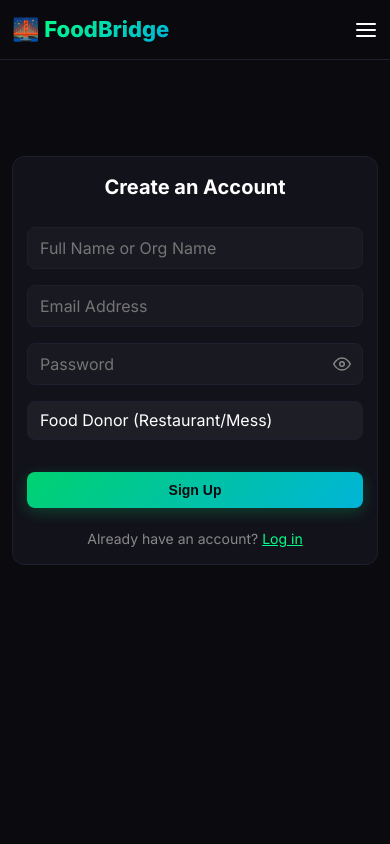
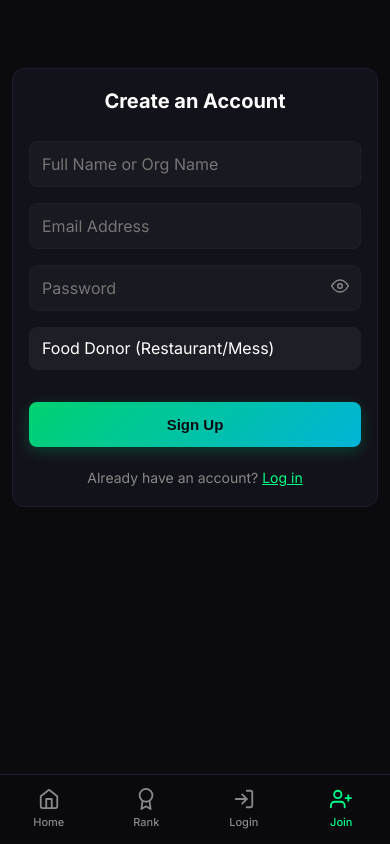
Before and after one commit to uddhav1001/Foodbridge-, a React (Vite) app in the folder frontend/: page /register in a window 390 px wide. Built offline with nearby package versions, Linux system fonts and the light colour scheme; no server answers.

Commit message:
Convert responsive layout to true PWA mobile app with Bottom Tab nav and meta tags

```diff
--- a/frontend/src/components/Navbar.jsx
+++ b/frontend/src/components/Navbar.jsx
@@ -1,14 +1,13 @@
-import { Link, useNavigate } from 'react-router-dom';
+import { Link, useNavigate, useLocation } from 'react-router-dom';
 import { useAuth } from '../context/AuthContext';
 import { useTranslation } from 'react-i18next';
-import { useState } from 'react';
-import { FiMenu, FiX } from 'react-icons/fi';
+import { FiHome, FiAward, FiLogOut, FiLogIn, FiUserPlus } from 'react-icons/fi';
 
 const Navbar = () => {
     const { user, logout } = useAuth();
     const { t, i18n } = useTranslation();
     const navigate = useNavigate();
-    const [menuOpen, setMenuOpen] = useState(false);
+    const location = useLocation();
 
     const toggleLanguage = () => {
         const newLang = i18n.language === 'en' ? 'hi' : 'en';
@@ -17,14 +16,18 @@ const Navbar = () => {
 
     const handleLogout = () => {
         logout();
-        setMenuOpen(false);
         navigate('/');
     };
 
-    const closeMenu = () => setMenuOpen(false);
+    const isActive = (path) => location.pathname.includes(path);
+
+    // Dynamic routing for home based on role
+    const homeRoute = user ? `/${user.role}-dashboard` : '/';
 
     return (
-        <nav style={{
+        <>
+            {/* Desktop Top Navbar */}
+            <nav className="desktop-nav" style={{
                 background: 'rgba(10, 10, 15, 0.9)',
                 backdropFilter: 'blur(12px)',
                 borderBottom: '1px solid var(--border)',
@@ -33,38 +36,19 @@ const Navbar = () => {
                 padding: '12px 0'
             }}>
                 <div className="container" style={{ display: 'flex', justifyContent: 'space-between', alignItems: 'center' }}>
-                <Link to="/" style={{ textDecoration: 'none', fontSize: '22px', fontWeight: '800' }} onClick={closeMenu}>
+                    <Link to="/" style={{ textDecoration: 'none', fontSize: '22px', fontWeight: '800' }}>
                         🌉 <span className="gradient-text">{t('app_name')}</span>
                     </Link>
 
-                {/* Hamburger Button - visible only on mobile via CSS */}
-                <button
-                    className="hamburger"
-                    onClick={() => setMenuOpen(!menuOpen)}
-                    style={{
-                        display: 'none',
-                        background: 'none',
-                        border: 'none',
-                        color: '#fff',
-                        cursor: 'pointer',
-                        fontSize: '24px',
-                        alignItems: 'center',
-                        justifyContent: 'center',
-                    }}
-                >
-                    {menuOpen ? <FiX size={24} /> : <FiMenu size={24} />}
-                </button>
-
-                {/* Nav Links */}
-                <div className={`nav-links ${menuOpen ? 'open' : ''}`} style={{ display: 'flex', gap: '20px', alignItems: 'center' }}>
+                    <div style={{ display: 'flex', gap: '20px', alignItems: 'center' }}>
                         <button onClick={toggleLanguage} style={{ background: 'none', border: 'none', color: '#fff', cursor: 'pointer', fontSize: '14px' }}>
                             🌐 {i18n.language.toUpperCase()}
                         </button>
 
                         {user ? (
                             <>
-                            <Link to={`/${user.role}-dashboard`} style={{ color: '#fff', textDecoration: 'none' }} onClick={closeMenu}>{t('dashboard')}</Link>
-                            <Link to="/leaderboard" style={{ color: '#fff', textDecoration: 'none' }} onClick={closeMenu}>{t('leaderboard')}</Link>
+                                <Link to={homeRoute} style={{ color: '#fff', textDecoration: 'none' }}>{t('dashboard')}</Link>
+                                <Link to="/leaderboard" style={{ color: '#fff', textDecoration: 'none' }}>{t('leaderboard')}</Link>
                                 <div style={{ padding: '4px 12px', background: 'var(--card)', borderRadius: '20px', border: '1px solid var(--border)', fontSize: '14px' }}>
                                     {user.points || 0} ✨
                                 </div>
@@ -72,13 +56,45 @@ const Navbar = () => {
                             </>
                         ) : (
                             <>
-                            <Link to="/login" style={{ color: '#fff', textDecoration: 'none' }} onClick={closeMenu}>{t('login')}</Link>
-                            <Link to="/register" className="btn-primary" style={{ textDecoration: 'none', padding: '8px 16px' }} onClick={closeMenu}>{t('register')}</Link>
+                                <Link to="/login" style={{ color: '#fff', textDecoration: 'none' }}>{t('login')}</Link>
+                                <Link to="/register" className="btn-primary" style={{ textDecoration: 'none', padding: '8px 16px' }}>{t('register')}</Link>
                             </>
                         )}
                     </div>
                 </div>
             </nav>
+
+            {/* Mobile Bottom Tab Bar (App-like experience) */}
+            <nav className="mobile-bottom-nav">
+                <Link to={homeRoute} className={`bottom-tab ${isActive('dashboard') || (location.pathname === '/' && !user) ? 'active' : ''}`}>
+                    <FiHome size={22} />
+                    <span>Home</span>
+                </Link>
+
+                <Link to="/leaderboard" className={`bottom-tab ${isActive('/leaderboard') ? 'active' : ''}`}>
+                    <FiAward size={22} />
+                    <span>Rank</span>
+                </Link>
+
+                {user ? (
+                    <button className="bottom-tab" onClick={handleLogout} style={{ background: 'none', border: 'none' }}>
+                        <FiLogOut size={22} />
+                        <span>Logout</span>
+                    </button>
+                ) : (
+                    <>
+                        <Link to="/login" className={`bottom-tab ${isActive('/login') ? 'active' : ''}`}>
+                            <FiLogIn size={22} />
+                            <span>Login</span>
+                        </Link>
+                        <Link to="/register" className={`bottom-tab ${isActive('/register') ? 'active' : ''}`}>
+                            <FiUserPlus size={22} />
+                            <span>Join</span>
+                        </Link>
+                    </>
+                )}
+            </nav>
+        </>
     );
 };
 
--- a/frontend/src/index.css
+++ b/frontend/src/index.css
@@ -10,6 +10,7 @@
   --muted: #888;
   --warning: #ffc800;
   --danger: #ff4466;
+  --nav-height: 70px;
 }
 
 * {
@@ -24,6 +25,8 @@ body {
   color: var(--text);
   line-height: 1.6;
   -webkit-font-smoothing: antialiased;
+  /* Prevent pull-to-refresh on mobile for app feel */
+  overscroll-behavior-y: none;
 }
 
 h1,
@@ -54,12 +57,6 @@ h4 {
   transition: all 0.3s ease;
 }
 
-.glass-card:hover {
-  border-color: var(--green-glow);
-  transform: translateY(-2px);
-  box-shadow: 0 8px 30px rgba(0, 255, 136, 0.05);
-}
-
 /* Inputs & Buttons */
 .input-field {
   width: 100%;
@@ -70,6 +67,7 @@ h4 {
   border-radius: 8px;
   font-family: inherit;
   font-size: 16px;
+  /* Prevents iOS auto-zoom */
   transition: border-color 0.2s;
   margin-bottom: 16px;
 }
@@ -88,19 +86,7 @@ h4 {
   font-weight: 700;
   font-size: 14px;
   cursor: pointer;
-  transition: all 0.2s;
   box-shadow: 0 4px 15px rgba(0, 255, 136, 0.2);
-}
-
-.btn-primary:hover {
-  transform: scale(1.02);
-  box-shadow: 0 6px 20px rgba(0, 255, 136, 0.4);
-}
-
-.btn-primary:disabled {
-  opacity: 0.6;
-  cursor: not-allowed;
-  transform: none;
 }
 
 .btn-outline {
@@ -112,11 +98,6 @@ h4 {
   font-weight: 600;
   font-size: 14px;
   cursor: pointer;
-  transition: all 0.2s;
-}
-
-.btn-outline:hover {
-  background: rgba(0, 255, 136, 0.1);
 }
 
 /* Badges */
@@ -128,7 +109,6 @@ h4 {
   font-size: 11px;
   font-weight: 600;
   text-transform: uppercase;
-  letter-spacing: 0.5px;
 }
 
 .badge-fresh {
@@ -143,18 +123,6 @@ h4 {
   border: 1px solid rgba(255, 200, 0, 0.3);
 }
 
-.badge-expired {
-  background: rgba(255, 68, 102, 0.15);
-  color: var(--danger);
-  border: 1px solid rgba(255, 68, 102, 0.3);
-}
-
-.badge-blue {
-  background: rgba(0, 180, 216, 0.15);
-  color: var(--blue);
-  border: 1px solid rgba(0, 180, 216, 0.3);
-}
-
 /* Layout */
 .container {
   max-width: 1200px;
@@ -163,7 +131,7 @@ h4 {
 }
 
 .page-wrapper {
-  padding-top: 80px;
+  padding-top: var(--nav-height);
   min-height: 100vh;
   padding-bottom: 40px;
 }
@@ -186,57 +154,81 @@ h4 {
   gap: 20px;
 }
 
-/* Scrollbar */
-::-webkit-scrollbar {
-  width: 6px;
+/* Desktop Top Nav */
+.desktop-nav {
+  display: block;
 }
 
-::-webkit-scrollbar-track {
-  background: var(--dark);
+/* Mobile Bottom Nav Hidden on Desktop */
+.mobile-bottom-nav {
+  display: none;
 }
 
-::-webkit-scrollbar-thumb {
-  background: var(--border);
-  border-radius: 3px;
-}
-
-/* Table responsive */
-table {
-  font-size: 14px;
-}
-
-/* Leaflet Dark Theme */
+/* Leaflet Map */
 .leaflet-container {
   border-radius: 12px;
   border: 1px solid var(--border);
   background: #1a1a24;
 }
 
-.leaflet-layer,
-.leaflet-control-zoom-in,
-.leaflet-control-zoom-out,
-.leaflet-control-attribution {
+.leaflet-layer {
   filter: invert(100%) hue-rotate(180deg) brightness(95%) contrast(90%);
 }
 
-/* ========= MOBILE RESPONSIVE ========= */
+/* ========= TRUE MOBILE APP EXPERIENCE ========= */
+@media (max-width: 768px) {
 
-/* Tablets */
-@media (max-width: 1024px) {
-  .grid-4 {
-    grid-template-columns: repeat(2, 1fr);
+  /* Hide Desktop Nav Header completely on mobile */
+  .desktop-nav {
+    display: none;
   }
-}
 
-/* Mobile */
-@media (max-width: 768px) {
+  /* Remove top padding since top nav is gone, add bottom padding for bottom tab bar */
+  .page-wrapper {
+    padding-top: 20px;
+    padding-bottom: calc(var(--nav-height) + 30px) !important;
+  }
+
+  /* Show Bottom Tab Bar */
+  .mobile-bottom-nav {
+    display: flex;
+    justify-content: space-around;
+    align-items: center;
+    position: fixed;
+    bottom: 0;
+    left: 0;
+    width: 100%;
+    height: var(--nav-height);
+    background: rgba(10, 10, 15, 0.95);
+    backdrop-filter: blur(15px);
+    border-top: 1px solid var(--border);
+    z-index: 999;
+    padding-bottom: env(safe-area-inset-bottom);
+    /* Fix for iOS Home bar */
+  }
+
+  .bottom-tab {
+    display: flex;
+    flex-direction: column;
+    align-items: center;
+    justify-content: center;
+    color: var(--muted);
+    text-decoration: none;
+    font-size: 11px;
+    font-weight: 500;
+    width: 100%;
+    height: 100%;
+    gap: 4px;
+    transition: color 0.2s;
+  }
+
+  .bottom-tab.active {
+    color: var(--green);
+  }
+
+  /* Mobile grids */
   .container {
     padding: 0 12px;
-  }
-
-  .page-wrapper {
-    padding-top: 70px;
-    padding-bottom: 24px;
   }
 
   h1 {
@@ -245,10 +237,6 @@ table {
 
   h2 {
     font-size: 22px !important;
-  }
-
-  h3 {
-    font-size: 18px !important;
   }
 
   .grid-2,
@@ -263,53 +251,15 @@ table {
     border-radius: 12px;
   }
 
-  .glass-card:hover {
-    transform: none;
-  }
-
   .btn-primary,
   .btn-outline {
-    padding: 10px 18px;
-    font-size: 14px;
     width: 100%;
     text-align: center;
-  }
-
-  table {
-    font-size: 12px;
-  }
-
-  table th,
-  table td {
-    padding: 10px 8px !important;
-  }
-
-  /* Hide nav links on mobile, show hamburger */
-  .nav-links {
-    display: none !important;
-  }
-
-  .nav-links.open {
-    display: flex !important;
-    flex-direction: column;
-    position: absolute;
-    top: 60px;
-    left: 0;
-    right: 0;
-    background: rgba(10, 10, 15, 0.98);
-    border-bottom: 1px solid var(--border);
-    padding: 16px;
-    gap: 16px;
-    z-index: 200;
-    align-items: center;
-  }
-
-  .hamburger {
-    display: flex !important;
+    font-size: 15px;
+    padding: 14px;
   }
 }
 
-/* Small phones */
 @media (max-width: 480px) {
   h1 {
     font-size: 26px !important;
@@ -320,11 +270,8 @@ table {
     font-size: 20px !important;
   }
 
-  .glass-card {
-    padding: 14px;
-  }
-
   .input-field {
-    padding: 10px 12px;
+    padding: 12px;
+    font-size: 16px;
   }
 }
```
Also changed, not shown: frontend/index.html (+8 -1 lines). Lines whose indentation alone changed are shown as unchanged.
